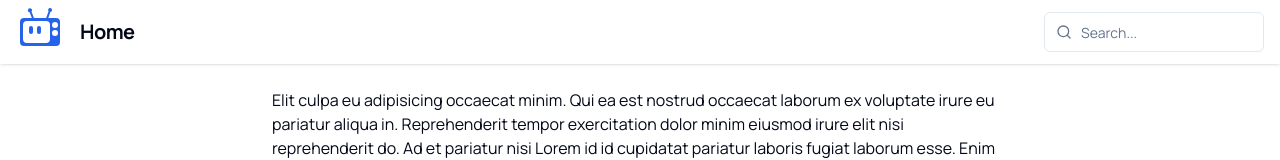
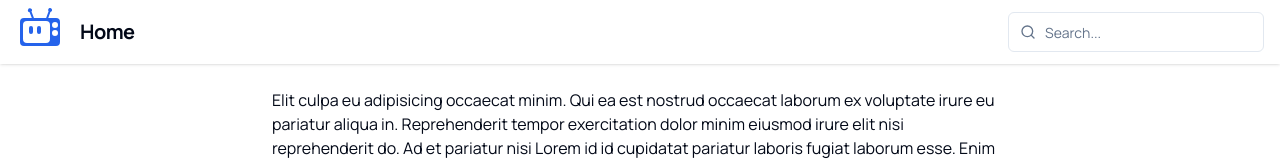
Before and after one commit to TheOmer77/not-twitch, a Next.js app: page / in a window 1280 px wide. Shown: the top 160 px of the page. Built offline with nearby package versions, Linux system fonts and the light colour scheme.

Commit message:
Improve styling and add some functionality to Search

```diff
--- a/src/components/Navbar/Search.tsx
+++ b/src/components/Navbar/Search.tsx
@@ -1,15 +1,46 @@
 'use client';
 
+import { useCallback, useState, type FormEventHandler } from 'react';
+import { useRouter } from 'next/navigation';
+import queryString from 'query-string';
 import { SearchIcon } from 'lucide-react';
+
 import { Input } from '@/components/ui/input';
 
-export const Search = () => (
-  <div className='relative'>
+export const Search = () => {
+  const router = useRouter();
+  const [value, setValue] = useState('');
+
+  const handleSubmit = useCallback<FormEventHandler<HTMLFormElement>>(
+    e => {
+      e.preventDefault();
+      if (!value) return;
+
+      const url = queryString.stringifyUrl(
+        {
+          url: '/search',
+          query: { query: value },
+        },
+        { skipEmptyString: true }
+      );
+      router.push(url);
+    },
+    [router, value]
+  );
+
+  return (
+    <form onSubmit={handleSubmit} className='relative w-full md:w-64'>
       <SearchIcon
         className='absolute start-3 text-base text-muted-foreground'
         width='1em'
         height='100%'
       />
-    <Input placeholder='Search...' className='ps-9' />
-  </div>
+      <Input
+        value={value}
+        onChange={e => setValue(e.target.value)}
+        placeholder='Search...'
+        className='w-full ps-9'
+      />
+    </form>
   );
+};
--- a/src/components/Navbar/index.tsx
+++ b/src/components/Navbar/index.tsx
@@ -15,7 +15,7 @@ export const Navbar = () => (
           Home
         </h1>
       </div>
-      <div className='flex flex-row items-center gap-4'>
+      <div className='flex grow flex-row items-center justify-end gap-4'>
         <Search />
         <UserButton afterSignOutUrl='/' />
       </div>
```
Lines whose indentation alone changed are shown as unchanged.
